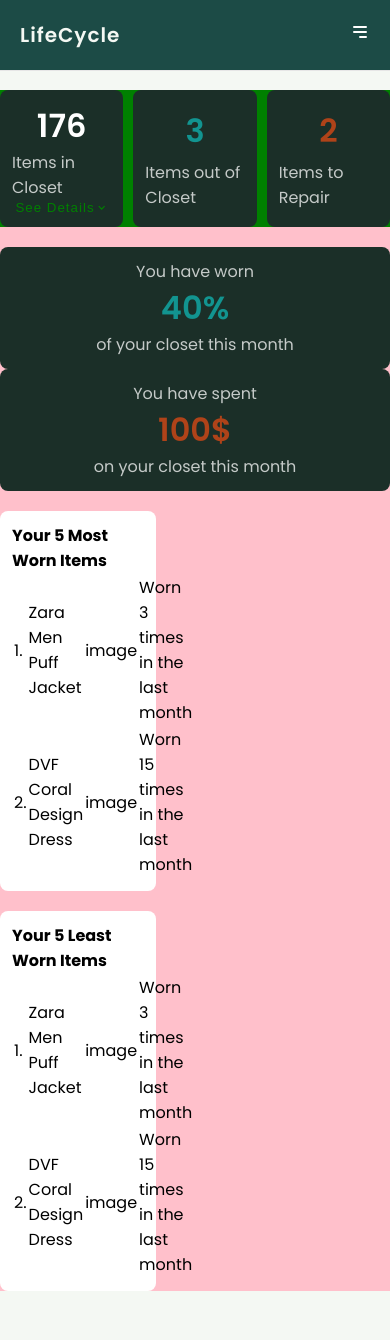
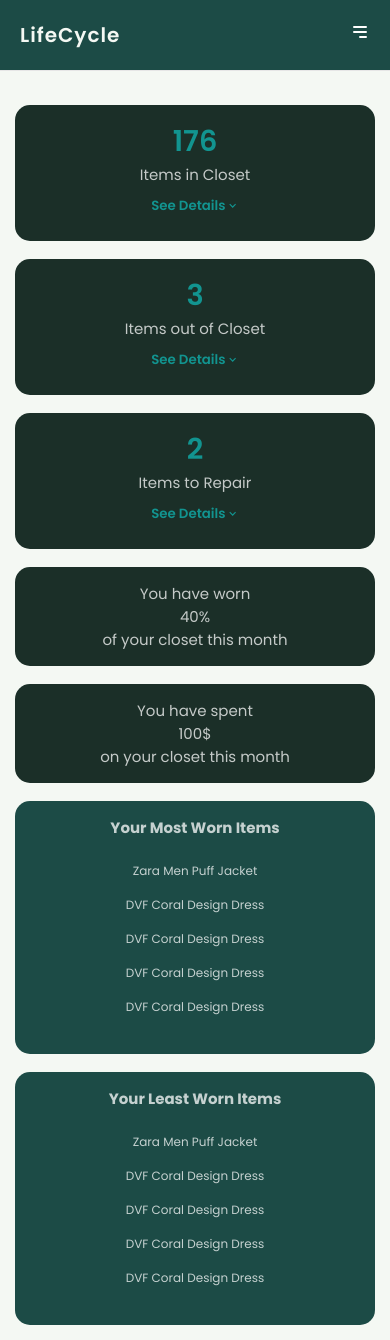
Before and after one commit to JuliaGrandury/lifecycle-app-mern, a React (Create React App) app in the folder frontend/: page /statistics in a window 390 px wide. Before the commit the page ends 1291 px from the top, so only its background shows below. Built offline with nearby package versions, Linux system fonts and the light colour scheme; sample sign-in values are in the browser's storage.

Commit message:
Edited Statistics page layout for viewport responsiveness, especially mobile

```diff
--- a/frontend/src/components/ItemForm.module.css
+++ b/frontend/src/components/ItemForm.module.css
@@ -72,8 +72,11 @@
     transform: scale(0.90);
 }
 
-/* MODAL STYLING */
-.modal-overlay {
+
+/* ---------------------------------- */
+/* --------- MODAL STYLING ---------- */
+/* ---------------------------------- */
+.modal_overlay {
     /* change from position absolute to fixed so it would stay with scroll
     but really should just disable scroll when the modal is open */
     position: fixed;
--- a/frontend/src/index.css
+++ b/frontend/src/index.css
@@ -41,6 +41,7 @@ body {
 
 section {
   margin-top: 90px;
+  padding: 15px;
 }
 
 .loadingSpinnerContainer {
--- a/frontend/src/pages/Statistics.jsx
+++ b/frontend/src/pages/Statistics.jsx
@@ -1,88 +1,95 @@
-import { useEffect } from "react";
-import { useNavigate } from "react-router-dom";
-import { useSelector } from "react-redux";
-import styles from "./Statistics.module.css";
-import { MdOutlineKeyboardArrowDown } from "react-icons/md";
+import { useEffect } from "react"
+import { useNavigate } from "react-router-dom"
+import { useSelector } from "react-redux"
+import styles from "./Statistics.module.css"
+import { MdOutlineKeyboardArrowDown } from "react-icons/md"
 
 const mostWorn = [
   { rank: 1, name: "Zara Men Puff Jacket", image: null, timesWorn: 3 },
   { rank: 2, name: "DVF Coral Design Dress", image: null, timesWorn: 15 },
-];
+  { rank: 3, name: "DVF Coral Design Dress", image: null, timesWorn: 15 },
+  { rank: 4, name: "DVF Coral Design Dress", image: null, timesWorn: 15 },
+  { rank: 5, name: "DVF Coral Design Dress", image: null, timesWorn: 15 },
+]
 
 const Statistics = () => {
-  const navigate = useNavigate();
-  const { user } = useSelector((state) => state.auth);
+  const navigate = useNavigate()
+  const { user } = useSelector((state) => state.auth)
 
   useEffect(() => {
     if (!user) {
-      navigate("/authentication");
+      navigate("/authentication")
     }
-  }, [user, navigate]);
+  }, [user, navigate])
 
   return (
     <section className={styles.cards__container}>
-      {/* <div className={styles.overview__container}> */}
-
-      <div className={styles.grid__stats}>
-        <div className={styles.single_stat}>
+      <div className={styles.closet__overview}>
+        <div className={styles.closet__card}>
           <span>176</span> Items in Closet
-          <button className={styles.details__button}>
+          <button className={styles.seedetails__button}>
             See Details
             <MdOutlineKeyboardArrowDown />
           </button>
         </div>
-        <div className={styles.single_stat}>
+        <div className={styles.closet__card}>
           <span>3</span> Items out of Closet
+          <button className={styles.seedetails__button}>
+            See Details
+            <MdOutlineKeyboardArrowDown />
+          </button>
         </div>
-        <div className={styles.single_stat}>
+        <div className={styles.closet__card}>
           <span>2</span> Items to Repair
+          <button className={styles.seedetails__button}>
+            See Details
+            <MdOutlineKeyboardArrowDown />
+          </button>
         </div>
       </div>
 
-      <div className={styles.flex_stats}>
-        <div className={styles.single_stat}>
+      <div className={styles.habit__overview}>
+        <div className={styles.habit__card}>
           You have worn <span>40%</span> of your closet this month
         </div>
-        <div className={styles.single_stat}>
+        <div className={styles.habit__card}>
           You have spent <span>100$</span> on your closet this month
         </div>
       </div>
 
-      {/* </div> */}
-
-      <div className={styles.lists__container}>
-        <h4>Your 5 Most Worn Items</h4>
+      <div className={styles.items__overview}>
+        <div className={styles.list__container}>
+          <h4>Your Most Worn Items</h4>
           <table>
             <tbody>
               {mostWorn.map((item) => (
                 <tr key={`mostworn${item.rank}`}>
-                <td>{item.rank}.</td>
                   <td>{item.name}</td>
-                <td>image</td>
-                <td>Worn {item.timesWorn} times in the last month</td>
+                  <td className={styles.item__image}>image</td>
+                  <td className={styles.item_times}>{item.timesWorn}x in last month</td>
                 </tr>
               ))}
             </tbody>
           </table>
         </div>
 
-      <div className={styles.lists__container}>
-        <h4>Your 5 Least Worn Items</h4>
+        <div className={styles.list__container}>
+          <h4>Your Least Worn Items</h4>
           <table>
             <tbody>
               {mostWorn.map((item) => (
                 <tr key={`leastworn${item.rank}`}>
-                <td>{item.rank}.</td>
                   <td>{item.name}</td>
-                <td>image</td>
-                <td>Worn {item.timesWorn} times in the last month</td>
+                  <td className={styles.item__image}>image</td>
+                  <td className={styles.item_times}>{item.timesWorn}x in last month</td>
                 </tr>
               ))}
             </tbody>
           </table>
         </div>
+      </div>
     </section>
   )
-};
+}
 
-export default Statistics;
+export default Statistics
--- a/frontend/src/pages/Statistics.module.css
+++ b/frontend/src/pages/Statistics.module.css
@@ -1,77 +1,140 @@
 .cards__container {
-    background-color: pink;
     display: flex;
     flex-direction: column;
-    /* justify-content: center; */
-    gap: 20px;
+    gap: 18px;
 }
 
-.overview__container {
-    display: flex;
-    flex-direction: row;
-    flex-wrap: wrap;
-    justify-content: center;
-    gap: 12px;
+/* --------------------- */
+/* CLOSET OVERVIEW STATS */
+/* --------------------- */
+.closet__overview {
+    display: grid;
+    grid-template-columns: repeat(3, 1fr);
+    grid-gap: 18px;
 }
 
-
-.single_stat {
-    border-radius: 8px;
-    padding: 12px 12px;
-    font-size: 16px;
+.closet__card {
+    border-radius: 15px;
+    padding: 15px 0px;
+    font-size: 15px;
     color: rgba(255, 255, 255, 0.744);
     background-color: var(--primary-darkgreen);
     display: flex;
     flex-direction: column;
     align-items: center;
-    justify-content: space-evenly;
 }
 
-.single_stat span {
-    color: #fff;
-    font-size: 2rem;
+.closet__card span {
+    color: var(--primary-blue);
+    font-size: 1.8rem;
     font-weight: 600;
 }
 
-.single_stat:nth-last-child(2) span {
-    color: var(--primary-blue);
-}
-
-.single_stat:nth-last-child(1) span {
-    color: var(--primary-orange);
-}
-
-.details__button {
+.seedetails__button {
     display: flex;
     align-items: center;
     background-color: transparent;
-    color: green;
-    letter-spacing: 1px;
+    color: var(--primary-blue);
+    font-weight: 600;
+    margin: 10px 0px;
+    font-family: 'Poppins', sans-serif;
 }
 
-.lists__container {
-    width: 40%;
-    border-radius: 8px;
-    padding: 12px 12px;
-    background-color: #fff;
+/* --------------------- */
+/* HABIT STATS */
+/* --------------------- */
+
+.habit__overview {
+    display: flex;
+    flex-direction: row;
+    justify-content: center;
+    gap: 18px;
 }
 
-.grid__stats {
-    background-color: green;
-    display: grid;
-    grid-template-columns: repeat(3, 1fr);
-    gap: 10px;
-}
-
-.flex__stats {
+.habit__card {
+    border-radius: 15px;
+    padding: 15px 0px;
+    font-size: 15px;
+    color: rgba(255, 255, 255, 0.744);
+    background-color: var(--primary-darkgreen);
     display: flex;
-    flex-direction: row;
-    flex-wrap: wrap;
-
+    flex-direction: column;
+    align-items: center;
+    flex-basis: calc(50% - 10px);
 }
 
 
-/* MEDIA QUERIES */
-@media screen and (max-width: 1024px) {
-    .lists__container {}
+/* --------------------- */
+/* ITEM STATS */
+/* --------------------- */
+
+.items__overview {
+    display: flex;
+    flex-wrap: wrap;
+    justify-content: space-between;
+    gap: 18px;
 }
+
+.list__container {
+    border-radius: 15px;
+    padding: 15px 0px;
+    font-size: 15px;
+    color: rgba(255, 255, 255, 0.744);
+    background-color: var(--primary-galactic);
+    display: flex;
+    flex-direction: column;
+    align-items: center;
+    flex: 1;
+    min-width: 500px;
+}
+
+.list__container table {
+    border-spacing: 30px 15px;
+    width: 100%;
+}
+
+.list__container tr {
+    display: flex;
+    flex-direction: row;
+    flex-wrap: nowrap;
+    justify-content: space-between;
+    padding: 8px 0px;
+}
+
+
+@media (max-width: 600px) {
+    .closet__overview {
+        grid-template-columns: 1fr;
+    }
+
+    .habit__overview {
+        flex-direction: column;
+    }
+
+    .list__container table {
+        font-size: 12px;
+    }
+
+    .item__image {
+        display: none;
+    }
+
+    .list__container {
+        min-width: 300px;
+    }
+}
+
+
+@media (max-width: 500px) {
+    .list__container {
+        min-width: 230px;
+    }
+
+    .item_times {
+        display: none;
+    }
+
+    .list__container tr {
+       justify-content: center;
+    }
+}
```
Lines whose indentation alone changed are shown as unchanged.
